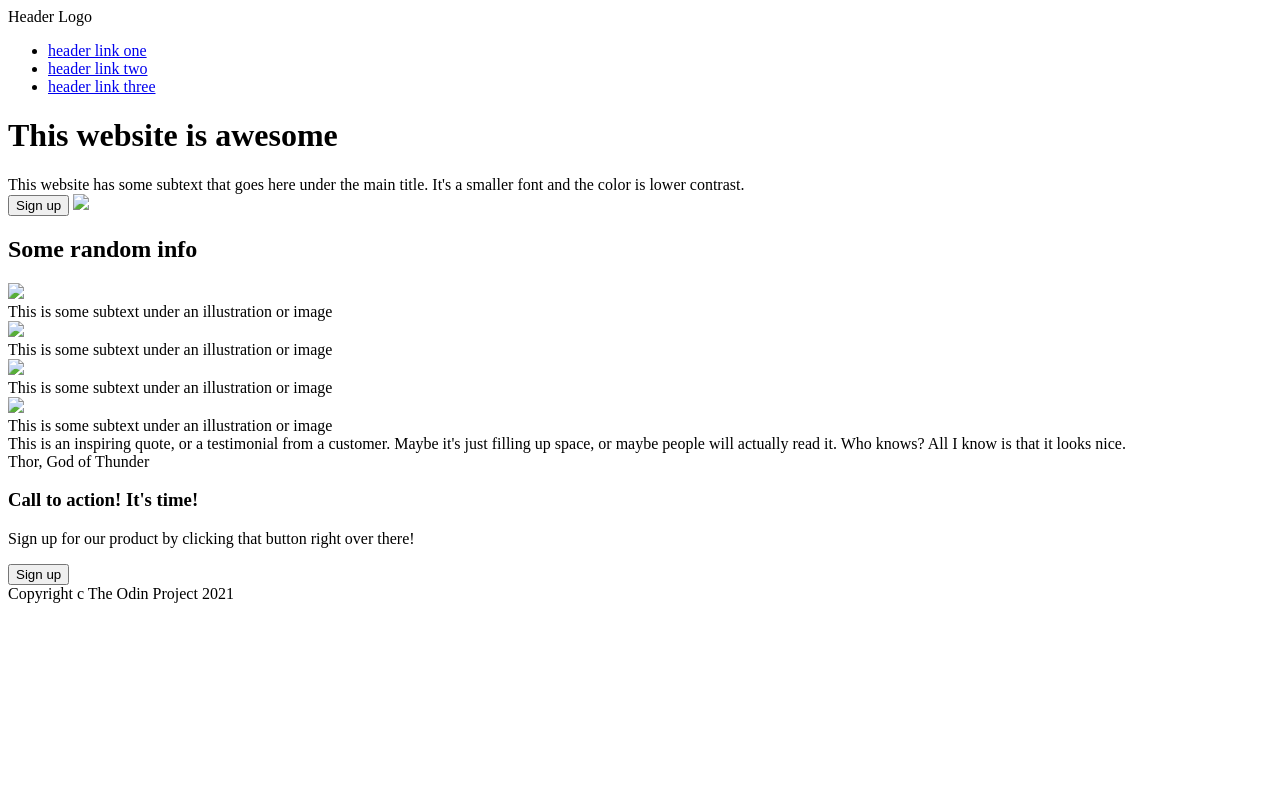
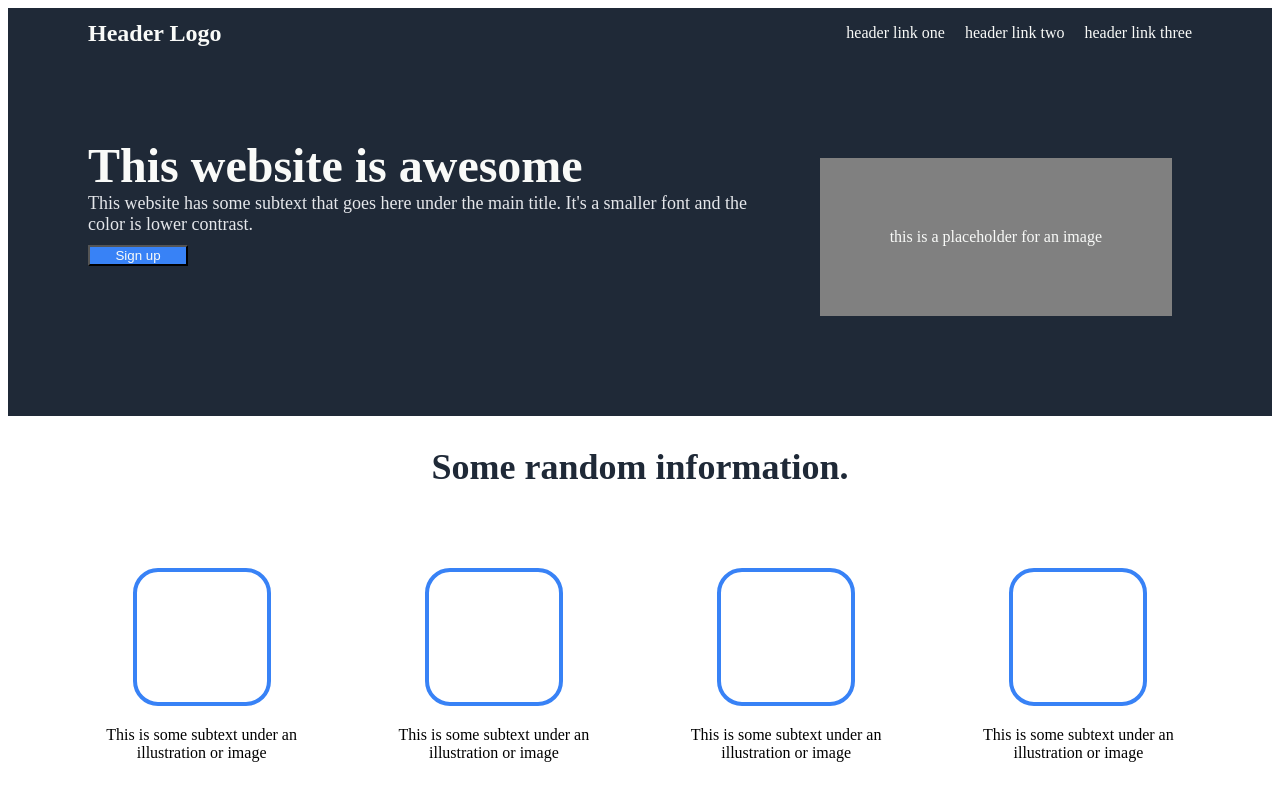
Before and after one commit to G-house/odin-landing-page, a plain HTML site: page index.html in a window 1280 px wide. Shown: the top 800 px of the page. Drawn offline with Linux system fonts and the light colour scheme.

Commit message:
add css to top of site

```diff
--- a/index.html
+++ b/index.html
@@ -5,53 +5,56 @@
     <meta http-equiv="X-UA-Compatible" content="IE=edge">
     <meta name="viewport" content="width=device-width, initial-scale=1.0">
     <title>Odin Landing Page</title>
+    <link rel="stylesheet" href="style.css">
 </head>
 
 <body>
     <div class="header">
+        <div class="container-logo">
             <div class="logo">
                 Header Logo
             </div>
-        <div class="header-links">
             <ul>
                 <li><a href="#">header link one</a></li>
                 <li><a href="#">header link two</a></li>
                 <li><a href="#">header link three</a></li>
             </ul>
         </div>
-        <div class="title"><h1>This website is awesome</h1></div>
+        <div class="container-placeholder">
+            <div class="container-awesome">
+                <div class="title">This website is awesome</div>
                 <div class="subtitle">This website has some subtext that goes here under the main title. It's a smaller font and the color is lower contrast.</div>
                 <button>Sign up</button>
-        <img src="#">
-
+                </div>
+            <div class="placeholder">this is a placeholder for an image</div>
+        </div>
     </div>
     <div class="content-two">
-        <div class="random"><h2>Some random info</h2></div>
+        <div class="random">Some random information.</div>
+        <div class="box-horizontal">
             <div class="box-container">
-            <div class="box">
-                <img src="#">
-                <div class="box-subtext">This is some subtext under an illustration or image
+                <div class="box"> </div>
+                <div class="box-subtext">This is some subtext under an illustration or image</div>
             </div>
-            <div class="box">
-                <img src="#">
-                <div class="box-subtext">This is some subtext under an illustration or image
+            <div class="box-container">
+                <div class="box"> </div>
+                <div class="box-subtext">This is some subtext under an illustration or image</div>
             </div>
-            <div class="box">
-                <img src="#">
-                <div class="box-subtext">This is some subtext under an illustration or image
+            <div class="box-container">
+                <div class="box"> </div>
+                <div class="box-subtext">This is some subtext under an illustration or image</div>
             </div>
-            <div class="box">
-                <img src="#">
-                <div class="box-subtext">This is some subtext under an illustration or image
+            <div class="box-container">
+                <div class="box"> </div>
+                <div class="box-subtext">This is some subtext under an illustration or image</div>
             </div>
-
         </div>
     </div>
     <div class="quote">This is an inspiring quote, or a testimonial from a customer. Maybe it's just filling up space, or maybe people will actually read it. Who knows? All I know is that it looks nice.</div>
     <div class="author">Thor, God of Thunder</div>
     </div>
     <div class="sign-up">
-        <h3>Call to action! It's time!</h3>
+        <div class="action">Call to action! It's time!</>
         <p>Sign up for our product by clicking that button right over there!</p>
         <button>Sign up</button>
     </div>
--- a/style.css
+++ b/style.css
@@ -5,33 +5,106 @@
 
 .header{
     background-color: #1F2937;
+    color: #F9FAF8;
 }
 
 .header button {
     background-color: #3882F6;
     color: #F9FAF8;
+    width: 100px;
+    margin-top: 10px;
+}
+
+.container-logo {
+    display: flex;
+    justify-content: space-between;
+    align-items: center;
 }
 
 .logo {
     font-size: 24px;
+    font-weight: bold;
+    margin-left: 80px;
+}
+
+ul {
+    display: flex;
+    justify-content: flex-end;
+    list-style: none;
+    margin-right: 80px;
+    gap: 20px;
+}
+
+a {
     color: #F9FAF8;
+    text-decoration: none;
+}
 
+.container-awesome {
+    display: flex;
+    flex-direction: column;
+    margin: 80px;
 }
+
+.container-placeholder {
+    display: flex;
+}
+
 .title {
     font-size: 48px;
-    color: #F9FAF8;
     font-weight: bolder;
 }
 
-.subtitle {
+.header .subtitle {
     font-size: 18px;
     color: #E5E7EB;
 }
+
+.placeholder {
+    background-color: grey;
+    align-self: center;
+    padding: 70px;
+    margin: 100px;
+    margin-left: -40px;
+    flex-shrink: 0;
+}
+
+.content-two {
+    display: flex;
+    flex-direction: column;
+}
+
 
 .random {
     color: #1F2937;
     font-size: 36px;
     font-weight: bolder;
+    margin: 30px;
+    text-align: center;
+}
+
+.box {
+    border-radius: 25px;
+    border: 4px solid #3882F6;
+    padding 20px;
+    width: 130px;
+    height: 130px;
+}
+
+.box-container {
+    display: flex;
+    flex-direction: column;
+    align-items: center;
+    gap: 20px;
+    margin-top: -30px;
+}
+
+.box-horizontal {
+    display: flex;
+    justify-content: space-between;
+    margin: 80px;
+    text-align: center;
+    gap: 65px;
 }
 
 .quote {
@@ -40,9 +113,15 @@
     font-style: italic;
     font-weight: lighter;
     color: #1F2937;
+    padding: 80px;
+}
+
+.action {
+    font-weight: bold;
 }
 
 .sign-up {
     background-color: #3882F6;
     color: #F9FAF8;
+
 }
```
Lines whose indentation alone changed are shown as unchanged.
